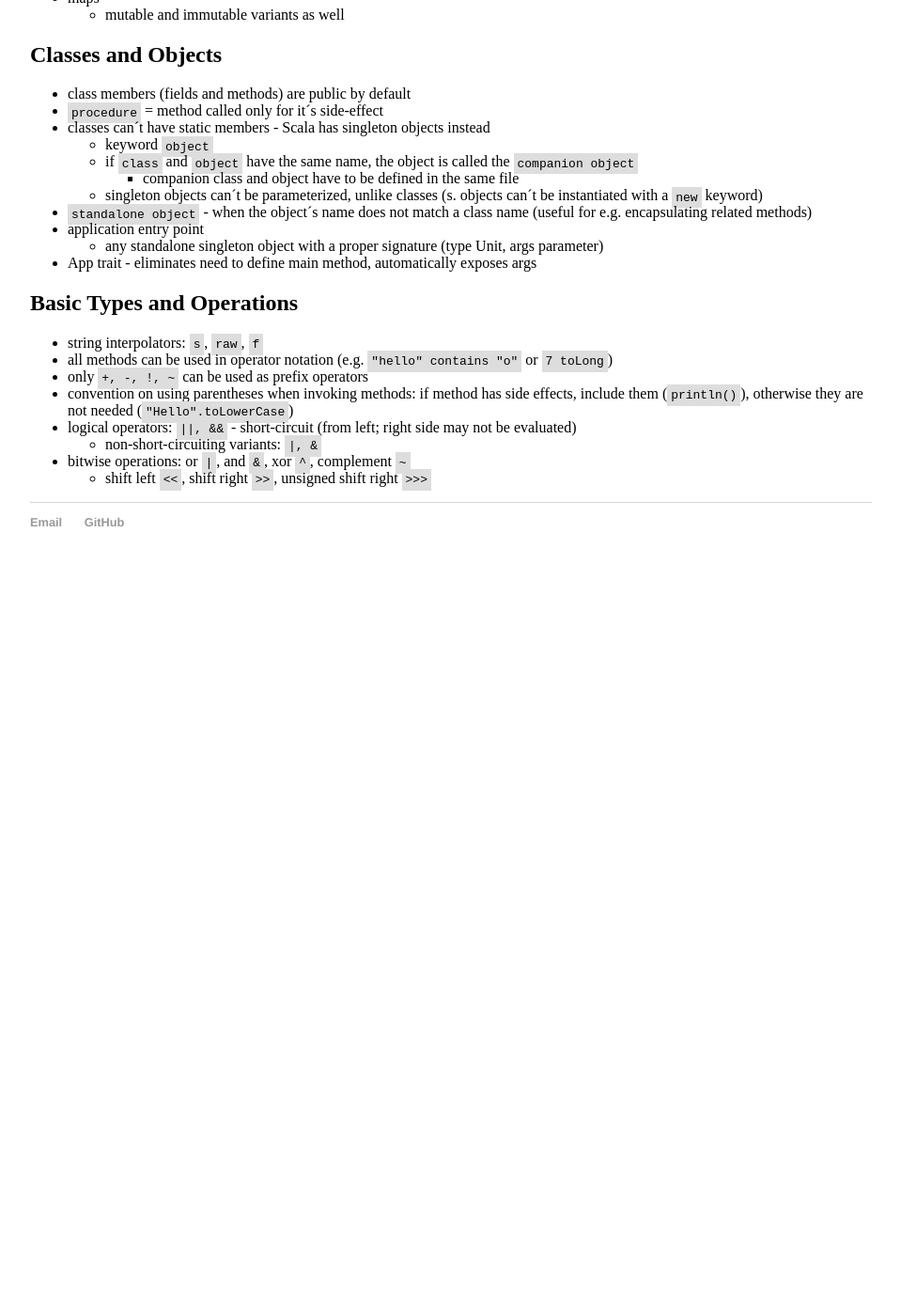
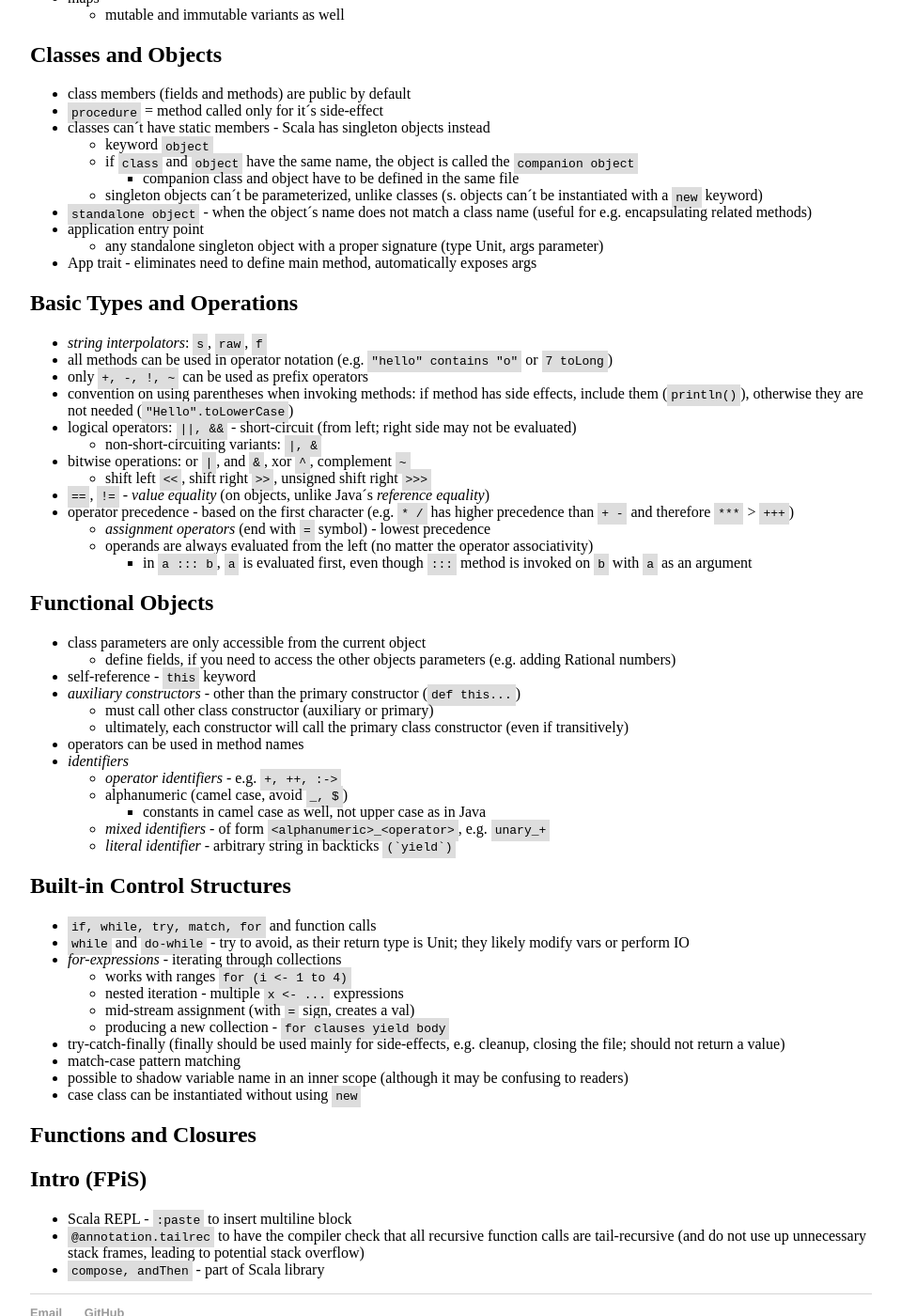
Before and after one commit to niphr/niphr.github.io, a Jekyll site: the page built from kb/scala/_posts/2020-06-19-learning-scala.md, in a window 1280 px wide and 1400 px high, scrolled down 756 px. Shown: the whole window at 94% size, without its empty margins (160-1119 px from the left). Built offline with Jekyll 4.4.1, drawn with Linux system fonts in a browser that asks for light colours; before the commit the page ends 1379 px from its top, so only the background shows below that.

Commit message:
scala | notes

```diff
--- a/kb/scala/_posts/2020-06-19-learning-scala.md
+++ b/kb/scala/_posts/2020-06-19-learning-scala.md
@@ -48,7 +48,7 @@ date: 2020-06-19
 * App trait - eliminates need to define main method, automatically exposes args
 
 ## Basic Types and Operations
-* string interpolators: `s`, `raw`, `f`
+* *string interpolators*: `s`, `raw`, `f`
 * all methods can be used in operator notation (e.g. `"hello" contains "o"` or `7 toLong`)
 * only `+, -, !, ~` can be used as prefix operators
 * convention on using parentheses when invoking methods: if method has side effects, include them (`println()`), otherwise they are not needed (`"Hello".toLowerCase`)
@@ -56,3 +56,43 @@ date: 2020-06-19
   * non-short-circuiting variants: `|, &`
 * bitwise operations: or `|`, and `&`, xor `^`, complement `~`
   * shift left `<<`, shift right `>>`, unsigned shift right `>>>`
+* `==`, `!=` - *value equality* (on objects, unlike Java´s *reference equality*)
+* operator precedence - based on the first character (e.g. `* /` has higher precedence than `+ -` and therefore `***` > `+++`)
+  * *assignment operators* (end with `=` symbol) - lowest precedence
+  * operands are always evaluated from the left (no matter the operator associativity)
+    * in `a ::: b`, `a` is evaluated first, even though `:::` method is invoked on `b` with `a` as an argument
+
+## Functional Objects
+* class parameters are only accessible from the current object
+  * define fields, if you need to access the other objects parameters (e.g. adding Rational numbers)
+* self-reference - `this` keyword
+* *auxiliary constructors* - other than the primary constructor (`def this...`)
+  * must call other class constructor (auxiliary or primary)
+  * ultimately, each constructor will call the primary class constructor (even if transitively)
+* operators can be used in method names
+* *identifiers*
+  * *operator identifiers* - e.g. `+, ++, :->`
+  * alphanumeric (camel case, avoid `_, $`)
+    * constants in camel case as well, not upper case as in Java
+  * *mixed identifiers* - of form `<alphanumeric>_<operator>`, e.g. `unary_+`
+  * *literal identifier* - arbitrary string in backticks ``(`yield`)``
+
+## Built-in Control Structures
+* `if, while, try, match, for` and function calls
+* `while` and `do-while` - try to avoid, as their return type is Unit; they likely modify vars or perform IO
+* *for-expressions* - iterating through collections
+  * works with ranges `for (i <- 1 to 4)`
+  * nested iteration - multiple `x <- ...` expressions
+  * mid-stream assignment (with `=` sign, creates a val)
+  * producing a new collection - `for clauses yield body`
+* try-catch-finally (finally should be used mainly for side-effects, e.g. cleanup, closing the file; should not return a value)
+* match-case pattern matching
+* possible to shadow variable name in an inner scope (although it may be confusing to readers)
+* case class can be instantiated without using `new`
+
+## Functions and Closures
+
+## Intro (FPiS)
+* Scala REPL - `:paste` to insert multiline block
+* `@annotation.tailrec` to have the compiler check that all recursive function calls are tail-recursive (and do not use up unnecessary stack frames, leading to potential stack overflow)
+* `compose, andThen` - part of Scala library
```
